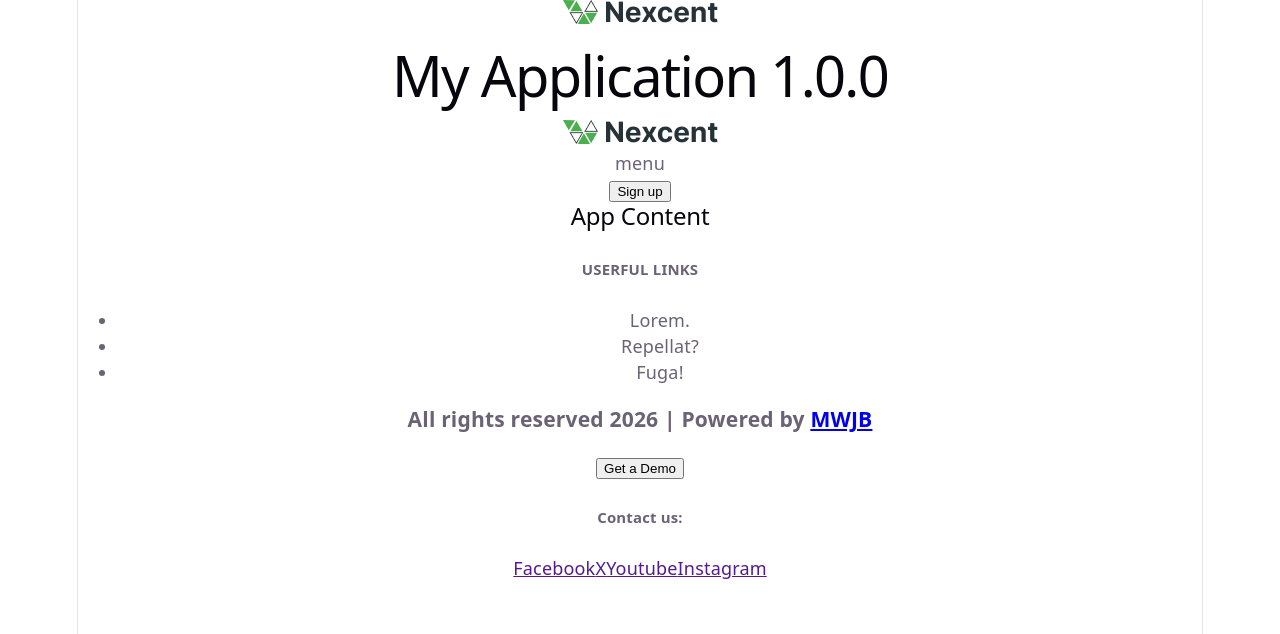
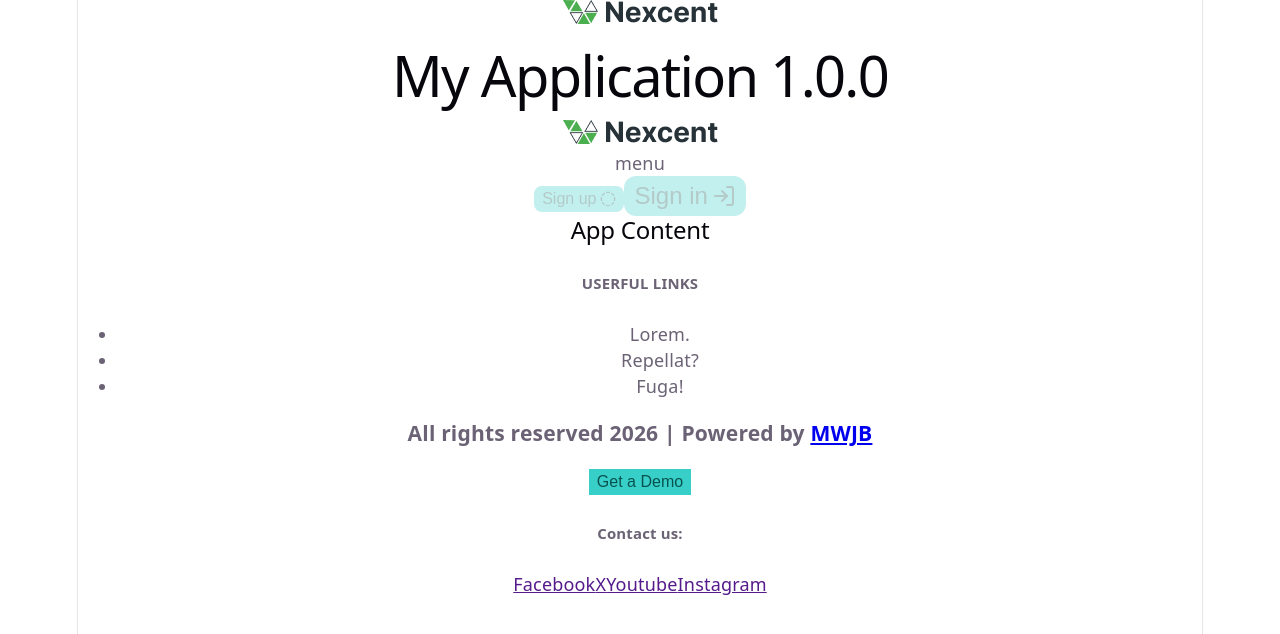
Before and after one commit to Maged-Groups/3491-react-app-001, a React (Vite) app: page / in a window 1280 px wide. Shown: the top 634 px of the page. Built offline with nearby package versions, Linux system fonts and the light colour scheme.

Commit message:
feat: add inline CSS, use objects as mapping, default props, and install react icons

```diff
--- a/package.json
+++ b/package.json
@@ -11,7 +11,8 @@
   },
   "dependencies": {
     "react": "^19.2.4",
-    "react-dom": "^19.2.4"
+    "react-dom": "^19.2.4",
+    "react-icons": "^5.6.0"
   },
   "devDependencies": {
     "@babel/core": "^7.29.0",
--- a/src/components/atoms/icon.jsx
+++ b/src/components/atoms/icon.jsx
@@ -1,5 +1,8 @@
-export default function Icon() {
-    return (
-        <i className="fa fa-home"></i>
-    )
+import * as Icons from 'react-icons/lu';
+
+export default function Icon({ name }) {
+    const SelectedIcon = Icons[name];
+    const DefaultIcon = Icons['LuCircleDashed'];
+
+    return !SelectedIcon ? <DefaultIcon /> : <SelectedIcon />
 }
--- a/src/components/molecules/Button.jsx
+++ b/src/components/molecules/Button.jsx
@@ -1,10 +1,77 @@
 import Icon from "../atoms/icon"
 
-export default function Button({ text, variant, size, iconPosition, disabled, isLoading }) {
+export default function Button({ text, iconName, variant = 'primary', rounded = true, size = 'md', iconPosition, disabled = false, isLoading = false }) {
+
+    // iconPosition = left|right
+    const flexDirection = iconPosition === 'left' ? `row-reverse` : `row`
+
+    // cursor = pointer|wait|not-allowed
+    let cursor = isLoading ? 'wait' : disabled ? 'not-allowed' : 'pointer';
+
+    // Size
+    const sizes = {
+        sm: {
+            padding: `2px 4px`,
+            borderRadius: rounded ? `4px` : 0,
+            fontSize: `14px`,
+        },
+        md: {
+            padding: `4px 8px`,
+            borderRadius: rounded ? `8px` : 0,
+            fontSize: `16px`,
+        },
+        lg: {
+            padding: `6px 10px`,
+            borderRadius: rounded ? `12px` : 0,
+            fontSize: `24px`,
+        }
+    }
+
+    // Variants = primary|secondary|success|danger|warning|info
+    const variants = {
+        secondary: {
+            background: '#cebcd5',
+            color: 'rgb(96, 22, 111)'
+        },
+        success: {
+            background: '#694',
+            color: '#282'
+        },
+        danger: {
+            background: '#e64',
+            color: '#622'
+        },
+        warning: {
+            background: '#dd2',
+            color: '#330'
+        },
+        info: {
+            background: '#79e',
+            color: '#23e'
+        },
+        primary: {
+            background: '#38cfc8',
+            color: '#08534f'
+        }
+    }
+
+    // Main Button Styles
+    const styles = {
+        display: `inline-flex`,
+        alignItems: `center`,
+        gap: 4,
+        flexDirection,
+        cursor,
+        border: 'none',
+        opacity: disabled || isLoading ? 0.3 : 1,
+        ...sizes[size],
+        ...variants[variant]
+    };
+
     return (
-        <button>
+        <button style={styles} disabled={disabled}>
             <span>{text}</span>
-            <Icon />
+            {iconName && <Icon name={iconName} />}
         </button>
     )
 }
--- a/src/components/organisms/Navbar.jsx
+++ b/src/components/organisms/Navbar.jsx
@@ -18,7 +18,8 @@ export default function Navbar() {
             </div>
 
             <div>
-                <Button text='Sign up'/>
+                <Button text='Sign up' disabled={true} iconName='ABC' />
+                <Button text='Sign in' isLoading={true} size="lg" iconName='LuLogIn' />
             </div>
         </nav>
     )
--- a/src/layout/Footer.jsx
+++ b/src/layout/Footer.jsx
@@ -14,7 +14,7 @@ function Footer() {
 
             <div>
                 <h3>All rights reserved 2026 | Powered by <a href="https://mwjb.net">MWJB</a></h3>
-                 <Button text='Get a Demo' />
+                <Button text='Get a Demo' rounded={false} />
             </div>
 
             <div>
```
Also changed, not shown: 1 other file (tests, documents, lock files or other folders).
